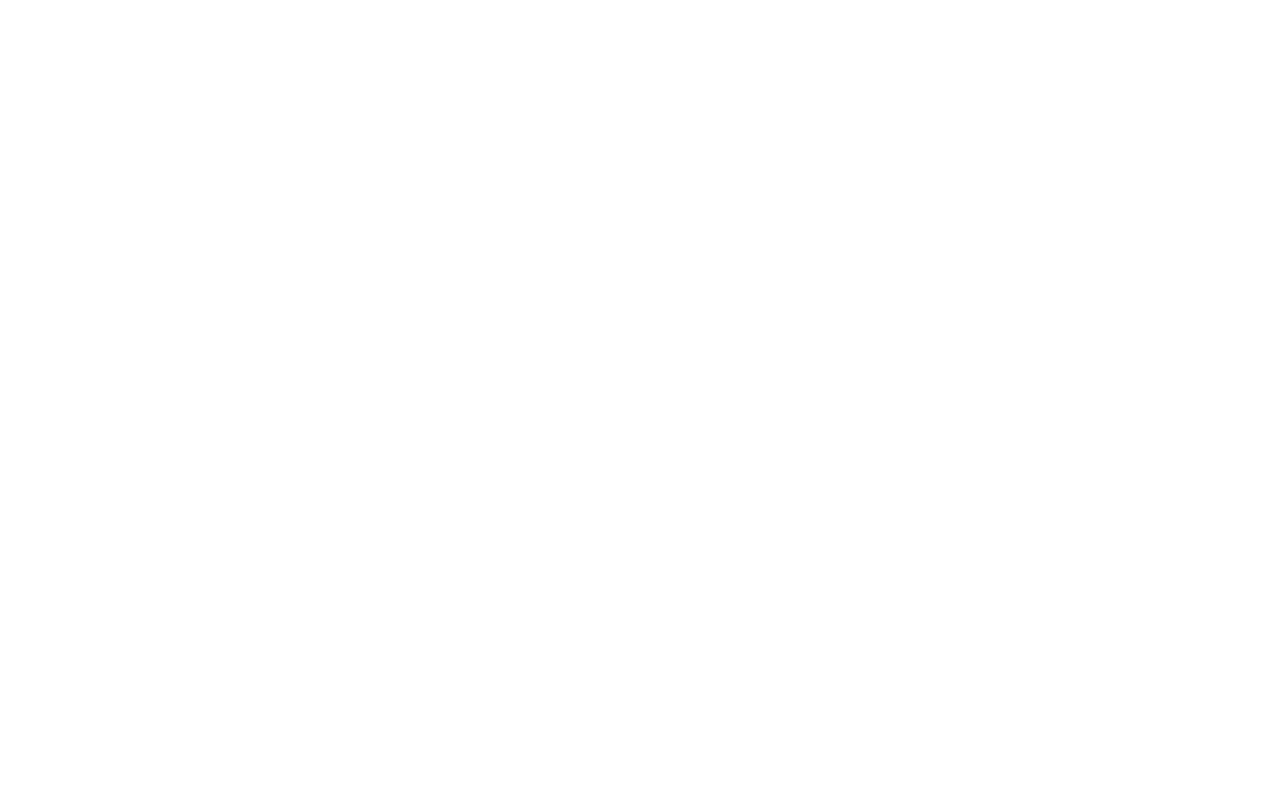
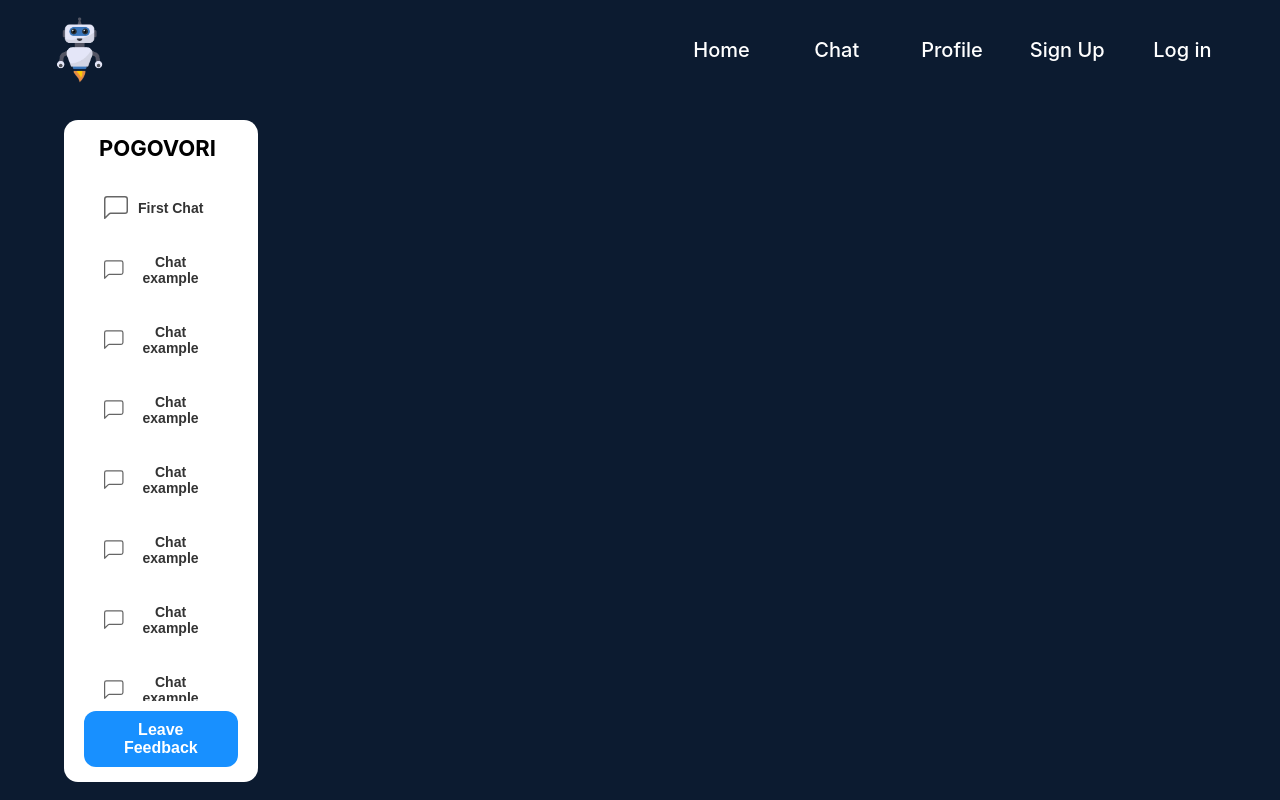
Before and after one commit to JernejSlo/fizio-bot-fixed, a React (Create React App) app: page /profile in a window 1280 px wide. Built offline with nearby package versions, Linux system fonts and the light colour scheme.

Commit message:
Changed the design and added the start of the profile tab

```diff
--- a/public/index.html
+++ b/public/index.html
@@ -2,6 +2,9 @@
 <html lang="en">
   <head>
     <meta charset="utf-8" />
+    <link rel="preconnect" href="https://fonts.googleapis.com">
+    <link rel="preconnect" href="https://fonts.gstatic.com" crossorigin>
+    <link href="https://fonts.googleapis.com/css2?family=Source+Sans+Pro&display=swap" rel="stylesheet">
     <link rel="icon" href="%PUBLIC_URL%/favicon.ico" />
     <meta name="viewport" content="width=device-width, initial-scale=1" />
     <meta name="theme-color" content="#000000" />
--- a/src/App.js
+++ b/src/App.js
@@ -1,24 +1,113 @@
-import logo from './logo.svg';
+import React from 'react';
+import { Link } from 'react-router-dom';
+import styled from 'styled-components';
+import Header from './Components/Header';
+import { store } from './store';
+import { Provider } from 'react-redux';
 
-import { Link } from 'react-router-dom';
+const AppWrapper = styled.div`
+  overflow-y: scroll;
+  background-color: #0c1b30;
+  scrollbar-width: thin;
+  scrollbar-color: gray;
 
-import './App.css';
-import Header from "./Components/Header";
-import React from "react";
-import {store} from "./store";
-import {Provider} from "react-redux";
+  &::-webkit-scrollbar {
+    width: 6px;
+    height: 8px;
+  }
 
-function App() {
-  return (
-      <div>
-          <Header />
-          <div style={{ backgroundColor: '#F0F2F5', height: 'calc(100vh - 60px)' }}>
-            <div style={{ display: 'flex', justifyContent: 'center', alignItems: 'center', height: '100%' }}>
-              <Link to="/sign-up" style={{ backgroundColor: '#0077C9', color: '#fff', padding: '20px 40px', borderRadius: '5px', cursor: 'pointer', textDecoration: 'none' }}>Register</Link>
-            </div>
-          </div>
-      </div>
-  );
-}
+  &::-webkit-scrollbar-track {
+    background: transparent;
+  }
+
+  &::-webkit-scrollbar-thumb {
+    background: gray;
+    border-radius: 10px;
+  }
+`;
+
+const ContentWrapper = styled.div`
+  display: flex;
+  flex-direction: column;
+  justify-content: space-between;
+  align-items: center;
+  min-height: calc(100vh - 60px);
+`;
+
+const MainContent = styled.div`
+  background-color: transparent;
+  width: 100%;
+  height: 60vh;
+  display: flex;
+  justify-content: start;
+  align-items: center;
+`;
+const SecondaryContent = styled.div`
+  background-color: white;
+  width: 100%;
+  height: 60vh;
+  display: flex;
+  justify-content: center;
+  align-items: center;
+`;
+
+const IntroText = styled.div`
+  background-color: transparent;
+  width: 30vw;
+  padding: 5%;
+  height: 60vh;
+  display: flex;
+  flex-direction: column;
+  justify-content: center;
+  align-items: center;
+`;
+
+const App = () => {
+    return (
+        <AppWrapper>
+            <Header />
+            <ContentWrapper>
+                <MainContent>
+                    <IntroText>
+                        <text style={{
+                            color: "white",
+                            fontSize: 50,
+                            fontFamily: "'Source Sans Pro', sans-serif",
+                            fontWeight: 600,
+                            width: "100%",
+                        }}>
+                            Rešite vaše težave z enim klikom
+                        </text>
+                        <text style={{
+                            color: "gray",
+                            fontSize: 15,
+                            fontFamily: "'Source Sans Pro', sans-serif",
+                            fontWeight: 400,
+                            textAlign: "left",
+                            width: "100%",
+                        }}>
+                            Fizio bot, vaš virtualni fizioterapev
+                        </text>
+                    </IntroText>
+                </MainContent>
+                <SecondaryContent>
+                    <Link
+                        to="/sign-up"
+                        style={{
+                            color: '#fff',
+                            padding: '20px 40px',
+                            borderRadius: '5px',
+                            cursor: 'pointer',
+                            textDecoration: 'none',
+                        }}
+                    >
+                        Register
+                    </Link>
+                </SecondaryContent>
+
+            </ContentWrapper>
+        </AppWrapper>
+    );
+};
 
 export default App;
--- a/src/Components/Chat.js
+++ b/src/Components/Chat.js
@@ -9,7 +9,7 @@
   padding: 5px 20px;
   align-items: center;
   border-radius: 8px;
-  background-color: ${props => props.isSelected ? '#f6f6f6' : (props.isHovering ? '#f6f6f6' : '#fff')};
+  background-color: ${props => props.isSelected ? '#f6f6f6' : (props.isHovering ? '#f6f6f6' : 'transparent')};
   cursor: pointer;
   transition: all 0.2s ease-in-out;
   border: none;
--- a/src/Components/ChatHistory.js
+++ b/src/Components/ChatHistory.js
@@ -63,7 +63,8 @@
     const updatedChats = getChat(chats, selectedChatID);
 
     return (
-        <div>
+        <div style={{
+        }}>
             <ChatHistoryTitle>POGOVORI</ChatHistoryTitle>
             <ChatHistoryWrapper>
                 {updatedChats.map(chat => (
--- /dev/null
+++ b/src/Components/Feedback.js
@@ -0,0 +1,77 @@
+import styled from 'styled-components';
+
+const FeedbackWrapper = styled.div`
+  width: 100%;
+  display: flex;
+  flex-direction: column;
+  align-items: center;
+  padding: 20px;
+`;
+
+const FeedbackTitle = styled.h2`
+  font-size: 24px;
+  font-weight: bold;
+  margin-bottom: 20px;
+`;
+
+const FeedbackOptionWrapper = styled.div`
+  display: flex;
+  align-items: center;
+  margin-bottom: 10px;
+`;
+
+const FeedbackOptionLabel = styled.label`
+  font-size: 18px;
+  margin-left: 10px;
+`;
+
+const FeedbackInput = styled.input`
+  margin-right: 10px;
+`;
+
+const FeedbackTextarea = styled.textarea`
+  width: 100%;
+  height: 100px;
+  margin-top: 20px;
+  font-size: 18px;
+  resize: none;
+`;
+
+const FeedbackSubmitButton = styled.button`
+  margin-top: 20px;
+  padding: 10px 20px;
+  font-size: 18px;
+  background-color: #0077ff;
+  color: #fff;
+  border: none;
+  border-radius: 5px;
+  cursor: pointer;
+`;
+
+const Feedback = ({ onClose }) => {
+    const handleSubmit = (e) => {
+        e.preventDefault();
+        console.log('Feedback submitted!');
+        onClose();
+    };
+
+    return (
+        <FeedbackWrapper>
+            <FeedbackTitle>Feedback</FeedbackTitle>
+            <form onSubmit={handleSubmit}>
+                <FeedbackOptionWrapper>
+                    <FeedbackInput type="radio" id="correct" name="feedback" value="correct" />
+                    <FeedbackOptionLabel htmlFor="correct">The outcome was correct.</FeedbackOptionLabel>
+                </FeedbackOptionWrapper>
+                <FeedbackOptionWrapper>
+                    <FeedbackInput type="radio" id="incorrect" name="feedback" value="incorrect" />
+                    <FeedbackOptionLabel htmlFor="incorrect">The outcome was incorrect.</FeedbackOptionLabel>
+                </FeedbackOptionWrapper>
+                <FeedbackTextarea placeholder="Please provide additional feedback..." />
+                <FeedbackSubmitButton>Submit Feedback</FeedbackSubmitButton>
+            </form>
+        </FeedbackWrapper>
+    );
+};
+
+export default Feedback;
--- a/src/Components/Header.js
+++ b/src/Components/Header.js
@@ -25,10 +25,10 @@
 
 
     return (
-        <header style={{ backgroundColor: '#0077C9', height: '100px', display: 'flex', justifyContent: 'center', alignItems: 'center' }}>
+        <header style={{ backgroundColor: 'transparent', height: '100px', display: 'flex', justifyContent: 'center', alignItems: 'center' }}>
             <nav style={{ display: 'flex', justifyContent: 'space-between', alignItems: 'center', width: '100%', maxWidth: '1200px' }}>
-                <div style={{ display: 'flex', alignItems: 'center' }}>
-                    <img src="/FizioBot.png" alt="FizioBot logo" style={{ height: '80px', marginRight: '20px' }} />
+                <div style={{ display: 'flex', alignItems: 'flex-start'}}>
+                    <img src="/FizioBot.PNG" alt="FizioBot logo" style={{ height: '80px', marginRight: '20px' }} />
                 </div>
                 <div style={{ display: 'flex', justifyContent: 'center', alignItems: 'center',width: "48%" }}>
 
--- a/src/Pages/Chat.js
+++ b/src/Pages/Chat.js
@@ -4,11 +4,11 @@
 
 export default function Chat() {
     return (
-        <div style={{ height: "100vh", backgroundColor: "#F0F2F5"}}>
+        <div style={{ height: "100vh", backgroundColor: "#0c1b30"}}>
             <Header />
             <div
                 style={{
-                    backgroundColor: "#F0F2F5",
+                    backgroundColor: "#0c1b30",
                     display: "flex",
                     justifyContent: "center",
                     alignItems: "center",
--- a/src/Pages/Profile.js
+++ b/src/Pages/Profile.js
@@ -1,9 +1,99 @@
+import { useState } from 'react';
+import styled from 'styled-components';
+import { useSelector } from 'react-redux';
+import { selectUser } from '../Slices/navSlice';
+import { selectChats } from '../Slices/navSlice';
+import Chat from '../Components/Chat';
+import Feedback from '../Components/Feedback';
+import Header from "../Components/Header";
+import ChatHistory from "../Components/ChatHistory";
 
-export default function Profile(){
+const AppWrapper = styled.div`
+  overflow-y: scroll;
+  background-color: #0c1b30;
+  height: 100vh;
+  scrollbar-width: thin;
+  scrollbar-color: gray;
 
-    return(
-        <div>
+  &::-webkit-scrollbar {
+    width: 6px;
+    height: 8px;
+  }
 
-        </div>
-    )
-}
+  &::-webkit-scrollbar-track {
+    background: transparent;
+  }
+
+  &::-webkit-scrollbar-thumb {
+    background: gray;
+    border-radius: 10px;
+  }
+`;
+
+const ProfilePageWrapper = styled.div`
+  display: flex;
+  flex-direction: column;
+  align-items: start;
+`;
+
+const ProfileSettingsWrapper = styled.div`
+  display: flex;
+  width: 12%;
+  border-radius: 14px;
+  padding: 0px 20px;
+  margin-top: 20px;
+  margin-left: 5%;
+  background-color: white;
+  flex-direction: column;
+`;
+
+const ProfileSettingsButton = styled.button`
+  margin-top: 10px;
+  margin-bottom: 15px;
+  background-color: #1890ff;
+  color: white;
+  padding: 10px 20px;
+  border: none;
+  border-radius: 12px;
+  font-weight: 600;
+  font-size: 16px;
+  cursor: pointer;
+  transition: background-color 0.3s ease;
+
+  &:hover {
+    background-color: #40a9ff;
+  }
+`;
+
+const ProfilePage = () => {
+    const user = useSelector(selectUser);
+    const chats = useSelector(selectChats);
+    const [showFeedback, setShowFeedback] = useState(false);
+
+    const handleFeedbackClick = () => {
+        setShowFeedback(!showFeedback);
+    };
+
+    return (
+        <AppWrapper>
+            <Header/>
+            <ProfilePageWrapper>
+
+
+                {showFeedback ? (
+                    <Feedback handleFeedbackClick={handleFeedbackClick} />
+                ) : (
+                    <ProfileSettingsWrapper>
+                        <ChatHistory/>
+                        <ProfileSettingsButton onClick={handleFeedbackClick}>
+                            Leave Feedback
+                        </ProfileSettingsButton>
+                    </ProfileSettingsWrapper>
+                )}
+            </ProfilePageWrapper>
+
+        </AppWrapper>
+    );
+};
+
+export default ProfilePage;
--- a/src/Slices/navSlice.js
+++ b/src/Slices/navSlice.js
@@ -1,7 +1,7 @@
 import { createSlice } from '@reduxjs/toolkit'
 
 const initialState = {
-    user: null,
+    user: {"username": "jernej", "photo": "/FizioBot.png"},
     chats: [
         {"title": "First Chat","chatID": 1},
         {"title": "Chat example","chatID": 2},
```
Also changed, not shown: public/FizioBot.png (added), public/FizioBot_.PNG (renamed from public/FizioBot.PNG).
